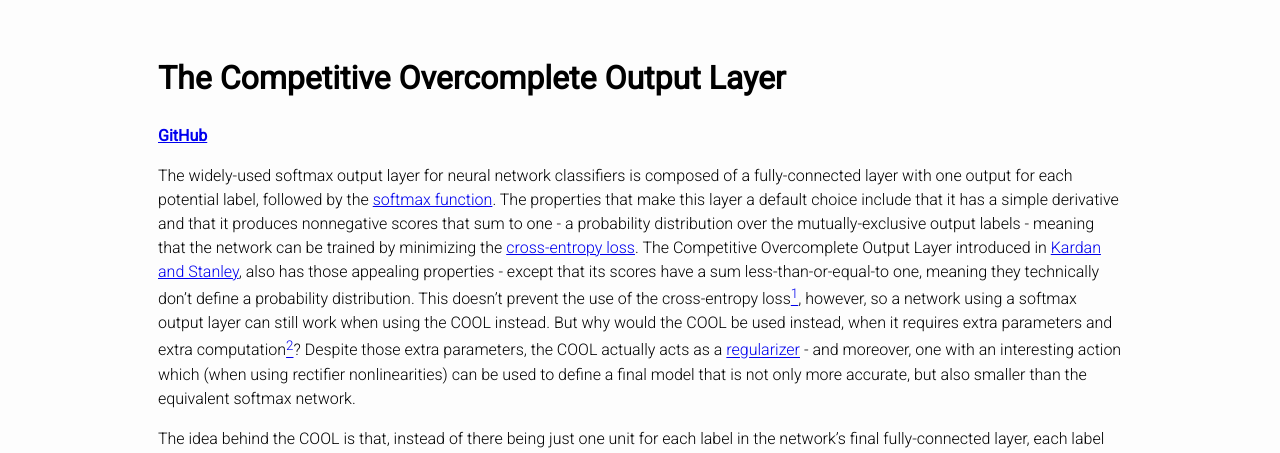
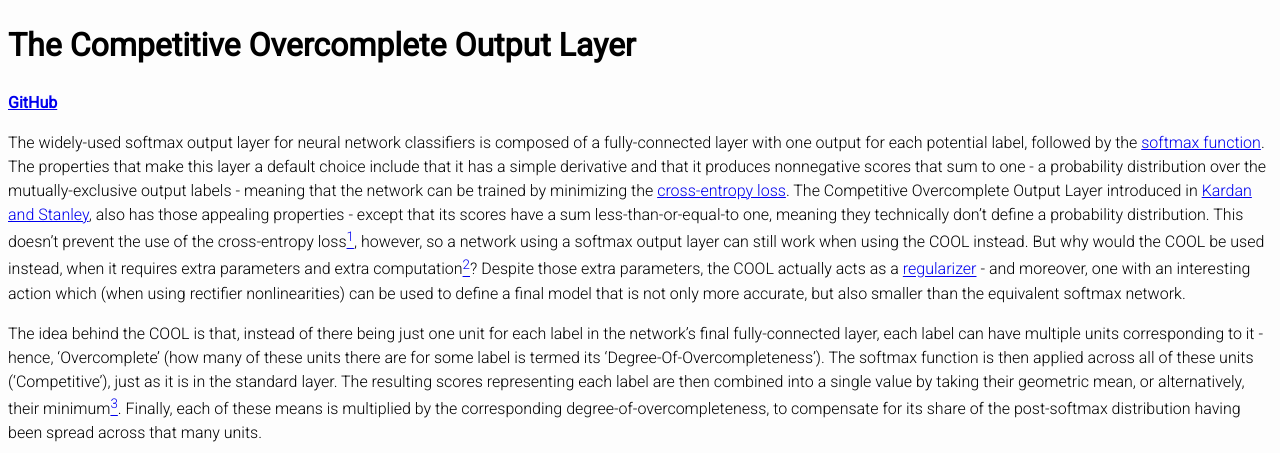
Before and after one commit to vogelta/COOL, a Jekyll site: the page built from COOL.md, in a window 1280 px wide. Shown: the top 453 px of the page. Built offline with Jekyll 4.4.1, drawn with Linux system fonts in a browser that asks for light colours; formulas are drawn with MathJax 3; our own code applies the rules of GitHub Pages for plain Markdown files.

Commit message:
Update main.css

```diff
--- a/css/main.css
+++ b/css/main.css
@@ -6,6 +6,9 @@
   line-height: 1.5;
   font-weight: 300;
   background-color: #fdfdfd;
+}
+
+.content {
   padding: 25px 150px;
 }
 
```
